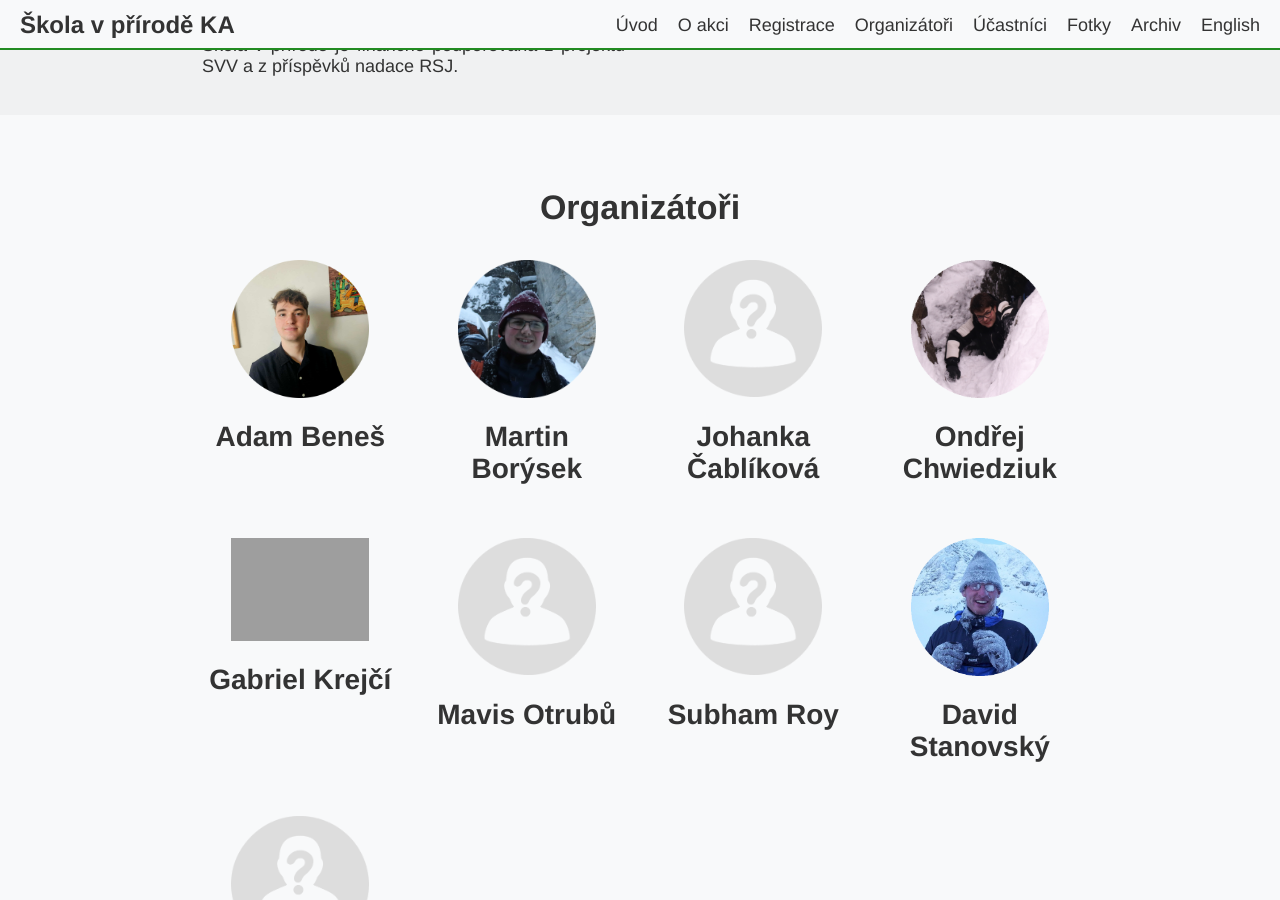
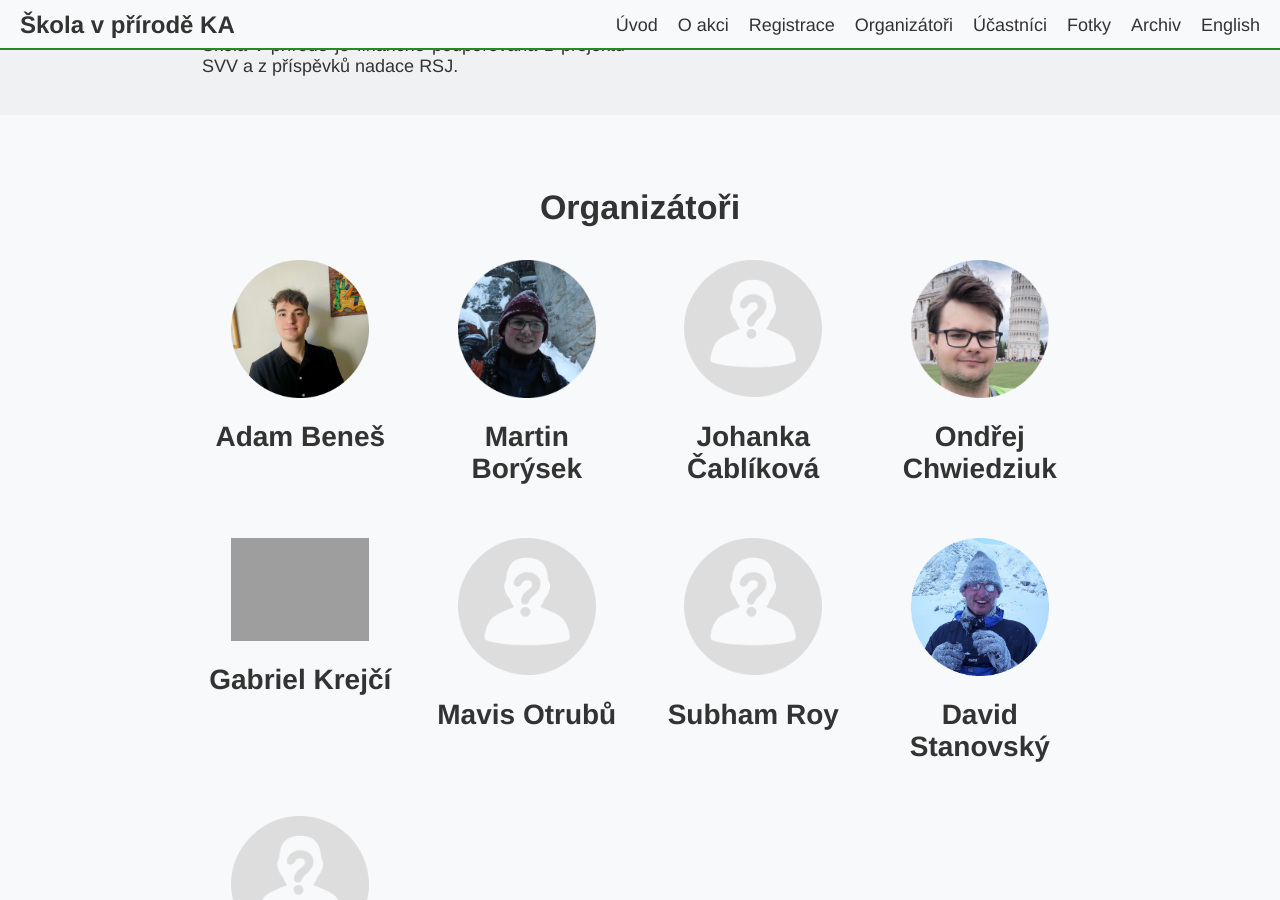
Before and after one commit to ondrachwiedziuk/skolavprirodenew, a Jekyll site: the page built from index.md, in a window 1280 px wide and 900 px high, scrolled down 2866 px. Built offline with Jekyll 4.4.1, drawn with Linux system fonts in a browser that asks for light colours.

Commit message:
Different picture

```diff
--- a/_includes/organizers.html
+++ b/_includes/organizers.html
@@ -21,7 +21,7 @@
                 <h2>Johanka Čablíková</h2>
             </div>
             <div class="cell">
-                <img src="{{- 'assets/images/Ondra.png' | absolute_url -}}" alt="Ondřej Chwiedziuk">
+                <img src="{{- 'assets/images/Ondra_1.png' | absolute_url -}}" alt="Ondřej Chwiedziuk">
                 <h2>Ondřej Chwiedziuk</h2>
             </div>
             <div class="cell">
```
Also changed, not shown: assets/images/Ondra_1.png (added).
